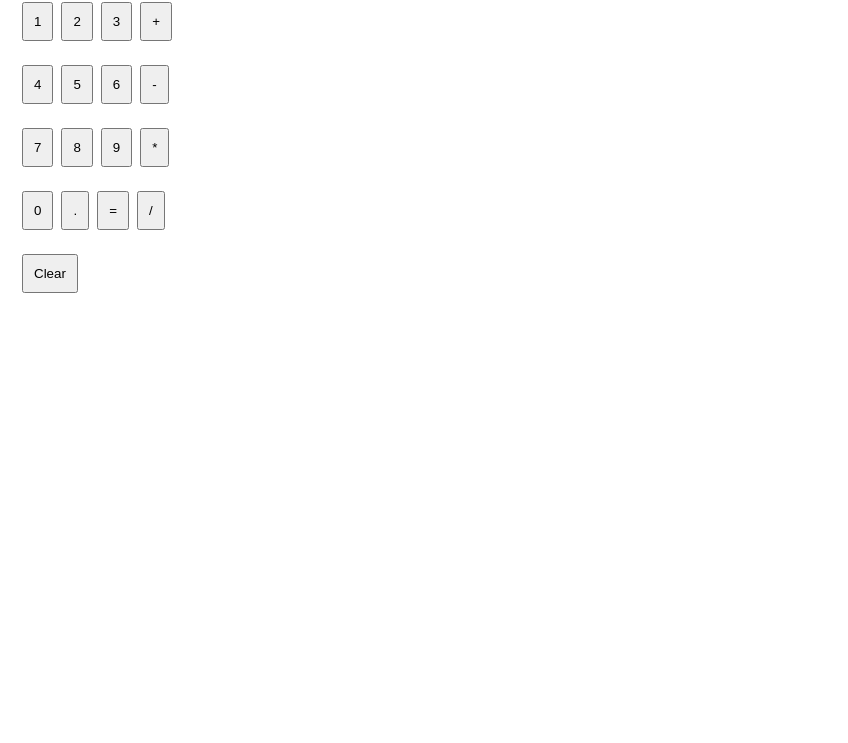
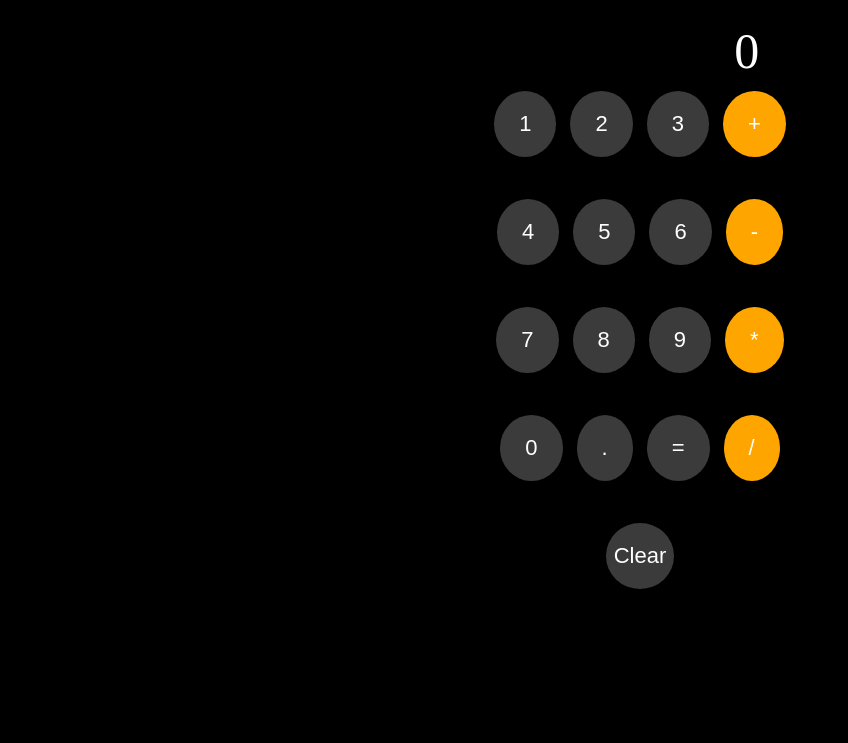
Before and after one commit to Sparsh-Jain-531/CalcMate, a plain HTML site: page index.html in a window 1280 px wide. Shown: the part 57-800 px from the top of the page, without its empty margins (0-848 px from the left). Drawn offline with Linux system fonts and the light colour scheme.

Commit message:
Refactor project structure and enhance UI with new styles and button updates

```diff
--- a/index.html
+++ b/index.html
@@ -4,39 +4,40 @@
     <meta charset="UTF-8">
     <meta name="viewport" content="width=device-width, initial-scale=1.0">
     <title>CalcMate</title>
-    <link rel="stylesheet" href="style.css">
+    <link rel="stylesheet" href="./styles/style.css">
 </head>
 <body>
     <h1>CalcMate</h1>
-    <div>
+    <div class="container">
         <div class="row">
-            <button id="btn1">1</button>
-            <button id="btn2">2</button>
-            <button id="btn3">3</button>
-            <button id="btn4">+</button>
+            <p class="text">0</p>
+            <button class="gray" id="btn1">1</button>
+            <button class="gray" id="btn2">2</button>
+            <button class="gray" id="btn3">3</button>
+            <button class="orange" id="btn4">+</button>
         </div>
         <div class="row">
-            <button id="btn5">4</button>
-            <button id="btn6">5</button>
-            <button id="btn7">6</button>
-            <button id="btn8">-</button>
+            <button class="gray" id="btn5">4</button>
+            <button class="gray" id="btn6">5</button>
+            <button class="gray" id="btn7">6</button>
+            <button class="orange" id="btn8">-</button>
         </div>
         <div class="row">
-            <button id="btn9">7</button>
-            <button id="btn10">8</button>
-            <button id="btn11">9</button>
-            <button id="btn12">*</button>
+            <button class="gray" id="btn9">7</button>
+            <button class="gray" id="btn10">8</button>
+            <button class="gray" id="btn11">9</button>
+            <button class="orange" id="btn12">*</button>
         </div>
         <div class="row">
-            <button id="btn13">0</button>
-            <button id="btn14">.</button>
-            <button id="btn15">=</button>
-            <button id="btn16">/</button>
+            <button class="gray" id="btn13">0</button>
+            <button class="gray" id="btn14">.</button>
+            <button class="gray" id="btn15">=</button>
+            <button class="orange" id="btn16">/</button>
         </div>
-        <div class="row">
-            <button id="btn17">Clear</button>
+        <div class="row flexclr">
+            <button class="clr" id="btn17">Clear</button>
         </div>
     </div>
-    <script src="script.js"></script>
+    <script src="./script/script.js"></script>
 </body>
 </html>
--- a/script.js
+++ b/script/script.js
@@ -1,4 +1,6 @@
 console.log("Welcome To CalcMate")
+
+const text=document.querySelector(".text");
 
 let calculation=localStorage.getItem("calculation") || "";
 
@@ -6,6 +8,7 @@ const updateCalculation=(value)=>{
     calculation+=value
     localStorage.setItem('calculation',calculation)
     console.log(calculation)
+    text.innerHTML=calculation;
 }
 
 document.getElementById("btn1").addEventListener("click", ()=>{
@@ -53,6 +56,7 @@ document.getElementById("btn14").addEventListener("click", ()=>{
 document.getElementById("btn15").addEventListener("click", ()=>{
     calculation = eval(calculation)
     localStorage.setItem('calculation',calculation)
+    text.innerHTML=calculation;
     console.log(calculation)
 })
 document.getElementById("btn16").addEventListener("click", ()=>{
@@ -61,5 +65,6 @@ document.getElementById("btn16").addEventListener("click", ()=>{
 document.getElementById("btn17").addEventListener("click", ()=>{
     calculation = "";
     localStorage.setItem('calculation',calculation)
+    text.innerHTML=0;
     console.log("Cleared.")
 })
--- a/style.css
+++ /dev/null
@@ -1,12 +0,0 @@
-*{
-    margin: 0;
-    padding: 0;
-}
-
-.row{
-    margin: 20px;
-}
-button{
-    padding: 10px;
-    margin: 2px;
-}
--- /dev/null
+++ b/styles/style.css
@@ -0,0 +1,53 @@
+*{
+    margin: 0;
+    padding: 0;
+}
+body{
+    background-color: black;
+    color: white
+}
+.container{
+    display: flex;
+    flex-direction: column;
+    align-items: center;
+}
+h1{
+    text-align: center;
+    margin-top:12px
+}
+.row{
+    margin: 20px;
+}
+button{
+    padding: 10px;
+    margin: 1px 5px;
+    border: none;
+    font-size: 22px;
+    cursor: pointer;
+}
+.gray{
+    border-radius: 50%;
+    padding: 20px 25px;
+    background-color: rgb(59, 59, 59);
+    color: white
+
+}
+.orange{
+    border-radius: 50%;
+    padding: 20px 25px;
+    background-color: orange;
+    color: white
+}
+.clr{
+    border-radius: 50%;
+    padding: 20px 8px;
+    background-color: rgb(59, 59, 59);
+    color: white
+}
+.text{
+    text-align: right;
+    width: 270px;
+    font-size: 50px;
+    margin: 10px 0px;
+
+}
```
